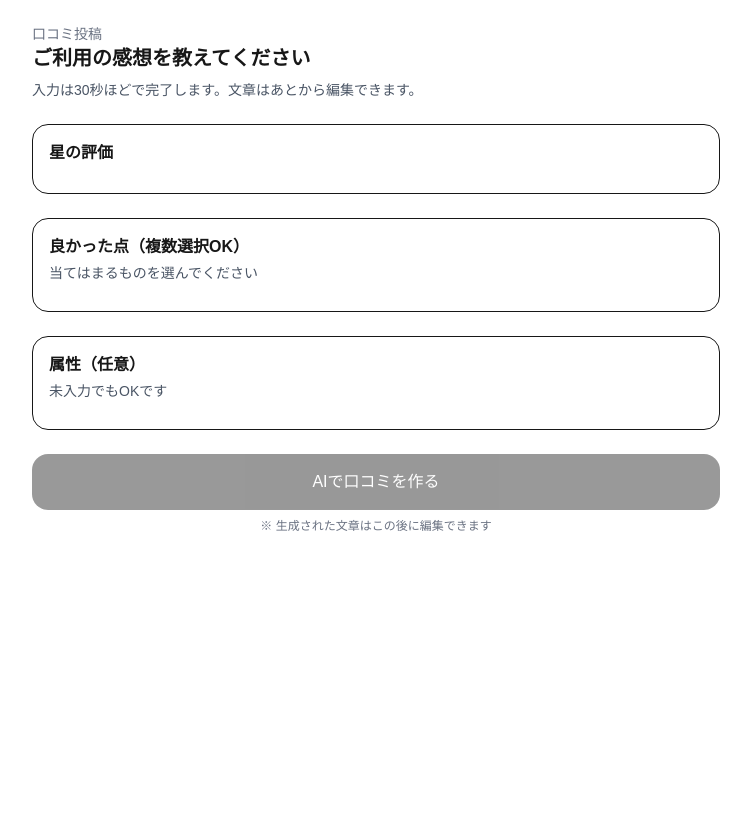
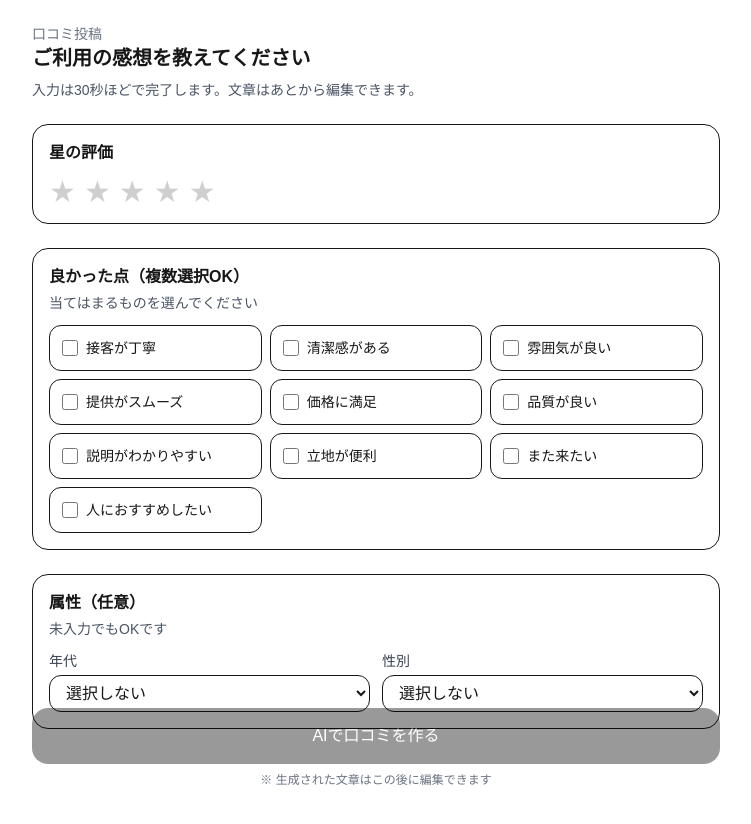
Before and after one commit to craftwebinc/review-app, a Next.js app: page /review/1 in a window 1280 px wide. Shown: the top 824 px of the page, without its empty margins (264-1015 px from the left). Before the commit the page ends 800 px from the top, so only its background shows below. Built offline with nearby package versions, Linux system fonts and the light colour scheme.

Commit message:
レビュー画面用コンポーネント作成

```diff
--- a/src/app/(user)/review/[sessionId]/page.jsx
+++ b/src/app/(user)/review/[sessionId]/page.jsx
@@ -1,5 +1,9 @@
 'use client'
 
+import AttributeForms from "@/app/components/user/AttributeForms"
+import CheckboxGroup from "@/app/components/user/CheckboxGroup"
+import RatingStars from "@/app/components/user/RatingStars"
+import ReviewEditor from "@/app/components/user/ReviewEditor"
 import { useParams } from "next/navigation"
 import { useMemo, useState } from "react"
 
@@ -18,7 +22,7 @@ const CHECK_OPTIONS = [
 
 function buildMockReview({ rating, tags, attrs }){
 	const tagText = tags.length ? `特に「${tags.join('・')}」が印象的でした。` : ''
-	const purpose = attrs.purpose ? `（${attrs.purpose}で利用）` : ''
+	const gender = attrs.gender ? `（${attrs.gender}で利用）` : ''
 	const age = attrs.age ? ` ${attrs.age}です。` : ''
 	const base =
     rating >= 4
@@ -27,7 +31,7 @@ function buildMockReview({ rating, tags, attrs }){
 			? '全体的に良かったです。気になる点はありますが、また利用したいと思いました。'
 			: '今回は少し残念でした。次回は改善されていると嬉しいです。'
 
-	return `【口コミ案】${purpose}\n${base}${age}\n${tagText}\nまた来店したいと思います。`
+	return `【口コミ案】${gender}\n${base}${age}\n${tagText}\nまた来店したいと思います。`
 }
 
 
@@ -62,6 +66,13 @@ const page =() => {
 		setStep(2);
 	}
 
+	const handleConfirm = () => {
+		if(!text.trim()) return
+		// 本番は confirm API → used_at 更新 → done へ
+    	// いまはクエリでratingを渡して画面確認
+		location.href = `done/${sessionId}?rating=${rating}`
+	}
+
 
 	return (
 		<main className="mx-auto max-w-[720px] px-4 py-6">
@@ -77,7 +88,7 @@ const page =() => {
 				<div className="rounded-2xl border p-4">
 					<h2 className="font-semibold">星の評価</h2>
 					<div className="mt-3">
-						{/* ここに星が表示されるはずです */}
+						<RatingStars value={rating} onChange={setRating} />
 					</div>
 				</div>
 
@@ -85,7 +96,7 @@ const page =() => {
 					<h2 className="font-semibold">良かった点（複数選択OK）</h2>
 					<p className="mt-1 text-sm text-gray-600">当てはまるものを選んでください</p>
 					<div className="mt-3">
-						{/* ここにチェックボックスが表示されるはずです */}
+						<CheckboxGroup options={CHECK_OPTIONS} value={selected} onChange={setSelected} />
 					</div>
 				</div>
 
@@ -93,7 +104,7 @@ const page =() => {
 					<h2 className="font-semibold">属性（任意）</h2>
 					<p className="mt-1 text-sm text-gray-600">未入力でもOKです</p>
 					<div className="mt-3">
-						{/* ここに属性のradioボタンが表示されるはずです */}
+						<AttributeForms value={attrs} onChange={setAttrs}/>
 					</div>
 				</div>
 
@@ -116,7 +127,7 @@ const page =() => {
 					<h2 className="font-semibold">口コミ（編集できます）</h2>
 					<div className="mt-1 text-sm text-gray-600">必要に応じて文章を調整してください</div>
 					<div className="mt-3">
-						{/* ここにレビュー用のエディタ表示 */}
+						<ReviewEditor value={text} onChange={setText} />
 					</div>
 				</div>
 
@@ -137,7 +148,7 @@ const page =() => {
 				</div>
 
 				<div className="text-xs text-gray-500">
-					セッションID：<span className="font-mono">{sessionID}</span>
+					セッションID：<span className="font-mono">{sessionId}</span>
 				</div>
 
 			</section>
--- /dev/null
+++ b/src/app/components/user/AttributeForms.jsx
@@ -0,0 +1,36 @@
+'use client'
+
+const AttributeForms = ({ value, onChange }) => {
+	return (
+		<div className="grid gap-3 sm:grid-cols-2">
+			<label className="grid gap-1">
+				<span className="text-sm text-gray-700">年代</span>
+				<select
+					value={value.age}
+					onChange={(e)=>onChange({...value, age:e.target.value})}
+					className="rounded-xl border px-3 py-2">
+						<option value="">選択しない</option>
+						<option value="10代">10代</option>
+						<option value="20代">20代</option>
+						<option value="30代">30代</option>
+						<option value="30代">30代</option>
+						<option value="50代">50代</option>
+						<option value="60代以上">60代以上</option>
+					</select>
+			</label>
+			<label className="grid gap-1">
+				<span className="text-sm text-gray-700">性別</span>
+				<select
+					value={value.gender}
+					onChange={(e)=>onChange({...value, gender:e.target.value})}
+					className="rounded-xl border px-3 py-2">
+						<option value="">選択しない</option>
+						<option value="男性">男性</option>
+						<option value="女性">女性</option>
+					</select>
+			</label>
+		</div>
+	)
+}
+
+export default AttributeForms
--- /dev/null
+++ b/src/app/components/user/CheckboxGroup.jsx
@@ -0,0 +1,27 @@
+'use client'
+
+const CheckboxGroup = ({options, value, onChange}) => {
+
+	const toggle = (id)=>{
+		if(value.includes(id)) onChange(value.filter((v) => v !== id))
+		else onChange([...value, id])
+	}
+
+	return (
+		<div className="grid grid-cols-2 gap-2 sm:grid-cols-3">
+			{options.map((opt)=>(
+				<label key={opt.id}
+					className="flex cursor-pointer items-center gap-2 rounded-xl border p-3">
+					<input
+						type="checkbox"
+						checked={value.includes(opt.id)}
+						onChange={()=>toggle(opt.id)}
+						className="h-4 w-4"/>
+					<span className="text-sm">{opt.label}</span>
+				</label>
+			))}
+		</div>
+	)
+}
+
+export default CheckboxGroup
--- /dev/null
+++ b/src/app/components/user/RatingStars.jsx
@@ -0,0 +1,21 @@
+'use client'
+
+const RatingStars = ({value, onChange}) => {
+	return (
+		<div className="flex items-center gap-2">
+			{[1,2,3,4,5].map((n)=>(
+				<button
+					key={n}
+					type="button"
+					onClick={()=>{onChange(n)}}
+					className="text-3xl leading-none"
+					aria-label={`${n}星`}
+				>
+					<span className={n<= value?'':'opacity-20'}>★</span>
+				</button>
+			))}
+		</div>
+	)
+}
+
+export default RatingStars
--- /dev/null
+++ b/src/app/components/user/ReviewEditor.jsx
@@ -0,0 +1,16 @@
+'use client'
+
+const ReviewEditor = ({ value, onChange }) => {
+	return (
+		<div className="grid gap-2">
+			<textarea
+				value={value}
+				onChange={(e)=>onChange(e.target.value)}
+				rows={8}
+				className="w-full resize-y rounded-xl text-gray-500"/>
+				<div className="text-right text-xs text-gray-500">{value.length} 文字</div>
+		</div>
+	)
+}
+
+export default ReviewEditor
```
